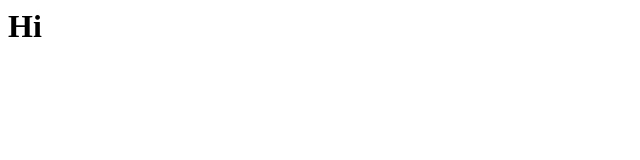
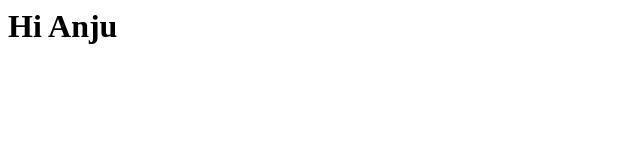
Before and after one commit to Smit0809/Demo, a plain HTML site: page index.html in a window 1280 px wide. Shown: the whole page, without its empty margins (0-640 px from the left). Drawn offline with Linux system fonts and the light colour scheme.

Commit message:
Update index.html

```diff
--- a/index.html
+++ b/index.html
@@ -1 +1 @@
-<h1>Hi</h1>
+<h1>Hi Anju</h1>
```
